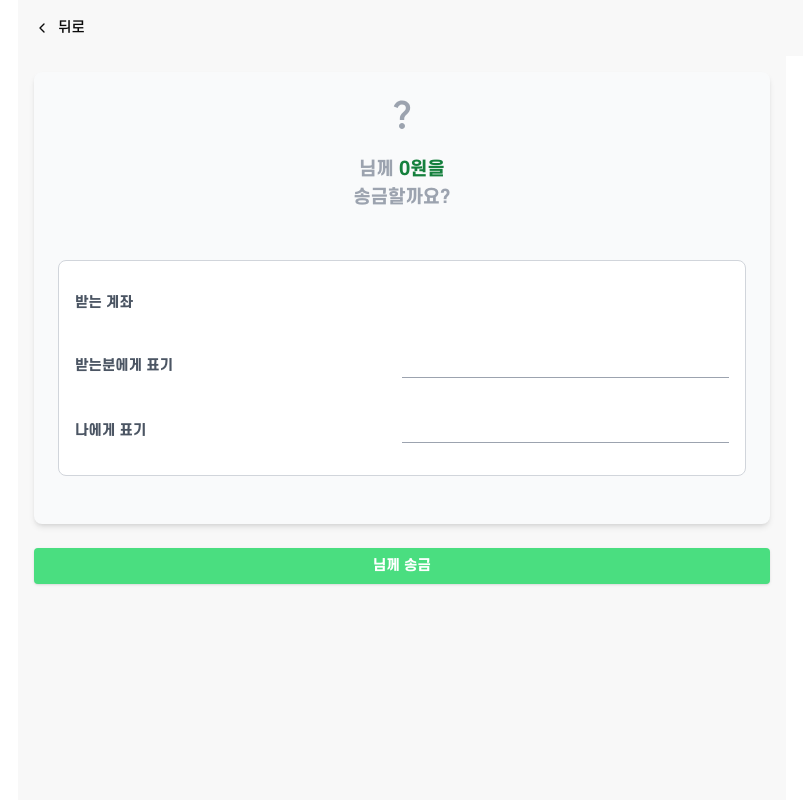
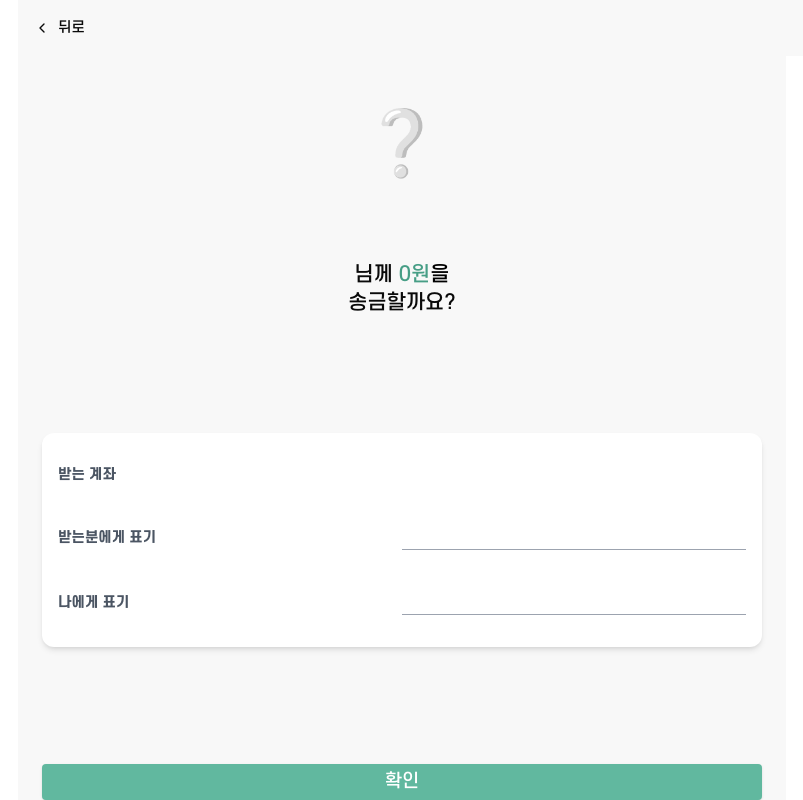
Before and after one commit to Hanaro-Trolly/ONE-HADA, a Next.js app in the folder one-hada/: page /transfer/validation in a window 1280 px wide. Shown: the whole page, without its empty margins (238-1041 px from the left). Built offline with nearby package versions, Linux system fonts and the light colour scheme; data requests are answered from the project's data file; a web font is replaced by a local one.

Commit message:
style: 이체 확인 페이지

```diff
--- a/one-hada/app/(site)/layout.tsx
+++ b/one-hada/app/(site)/layout.tsx
@@ -9,7 +9,7 @@ export default function ServiceLayout({
   return (
     <>
       <AuthSession>
-        <div className='mx-auto w-full max-w-screen-md min-w-screen-80 min-h-screen flex flex-col bg-main-background'>
+        <div className='mx-auto w-full max-w-screen-md min-w-screen-80 min-h-screen flex flex-col bg-main-background '>
           <Header />
           <main className='pt-14'>{children}</main>
         </div>
--- a/one-hada/app/(site)/transfer/amount/page.tsx
+++ b/one-hada/app/(site)/transfer/amount/page.tsx
@@ -107,7 +107,7 @@ export default function AmountInput() {
             {bankName} {recipientNumber}
           </div>
           <p
-            className={`text-xl mb-2 mt-6 ${amount ? 'font-bold text-black' : 'font-medium text-gray-400'}`}
+            className={`text-xl mb-2 mt-6 ${amount ? 'font-semibold text-black' : 'font-medium text-gray-400'}`}
           >
             {amount ? (
               <span>{`${Number(amount).toLocaleString()} 원`}</span>
@@ -184,7 +184,7 @@ export default function AmountInput() {
       </div>
       <Button
         id='231'
-        className='w-full text-white text-lg bg-main-green  py-3 rounded mt-6 hover:bg-[#377b68] transition'
+        className='w-full text-white text-lg bg-main-green  py-3 rounded mt-6  transition'
         onClick={() => handleClick()}
       >
         다음
--- a/one-hada/app/(site)/transfer/validation/page.tsx
+++ b/one-hada/app/(site)/transfer/validation/page.tsx
@@ -2,7 +2,6 @@
 
 import { Button } from '@/components/ui/button';
 import useApi from '@/hooks/useApi';
-import { MdOutlineQuestionMark } from 'react-icons/md';
 import { useSearchParams, useRouter } from 'next/navigation';
 import { useEffect, useState } from 'react';
 
@@ -75,19 +74,22 @@ export default function TransferConfirmation() {
   };
 
   return (
-    <div className='container mx-auto p-4'>
-      <div className='bg-gray-50 p-6 flex flex-col items-center rounded-lg shadow-md'>
-        <MdOutlineQuestionMark className='text-gray-400 text-4xl mb-6' />
-        <h2 className='text-center font-bold text-lg mb-12'>
-          <span className='text-green-700'>{recipientName}</span>
-          <span className='text-gray-400'>님께 </span>
-          <span className='text-green-700'>
-            {Number(amount).toLocaleString()}원을
+    <div
+      style={{ height: 'calc(100vh - 56px)' }}
+      className='flex flex-col justify-between items-center px-6'
+    >
+      <div className='tossface-icon text-[4rem] pt-10 text-center'>❔</div>
+      <h2 className='text-center font-medium text-xl mb-12'>
+        <span className='text-[#479E86]'>{recipientName}</span>
+        <span className='font-medium'>님께 </span>
+        <span className='text-[#479E86] '>
+          {Number(amount).toLocaleString()}원
+          <span className='text-black'>을</span>
         </span>
-          <span className='block text-gray-400'> 송금할까요?</span>
+        <span className='block font-medium'> 송금할까요?</span>
       </h2>
 
-        <div className='bg-white border border-gray-300 rounded-lg p-4 mb-6 w-full'>
+      <div className='bg-white rounded-xl shadow-md p-4 mb-6 w-full'>
         <div className='flex justify-between mt-4 mb-10'>
           <p className='font-bold text-sm text-gray-600'>받는 계좌</p>
           <p className='text-gray-800'>
@@ -115,13 +117,12 @@ export default function TransferConfirmation() {
           />
         </div>
       </div>
-      </div>
       <Button
         id='241'
         onClick={() => handleClick()}
-        className='w-full bg-green-400 text-white font-bold py-3 rounded mt-6 hover:bg-green-500 transition'
+        className='w-full text-white text-lg bg-main-green  py-3 rounded mt-6  transition'
       >
-        {recipientName}님께 송금
+        확인
       </Button>
     </div>
   );
```
Lines whose indentation alone changed are shown as unchanged.
